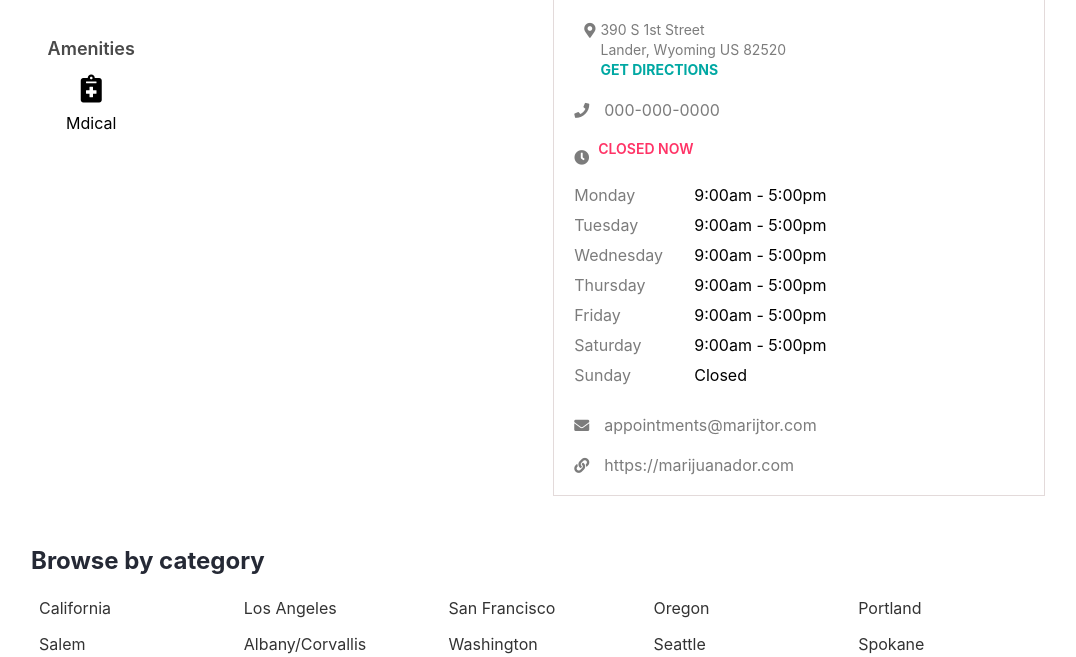
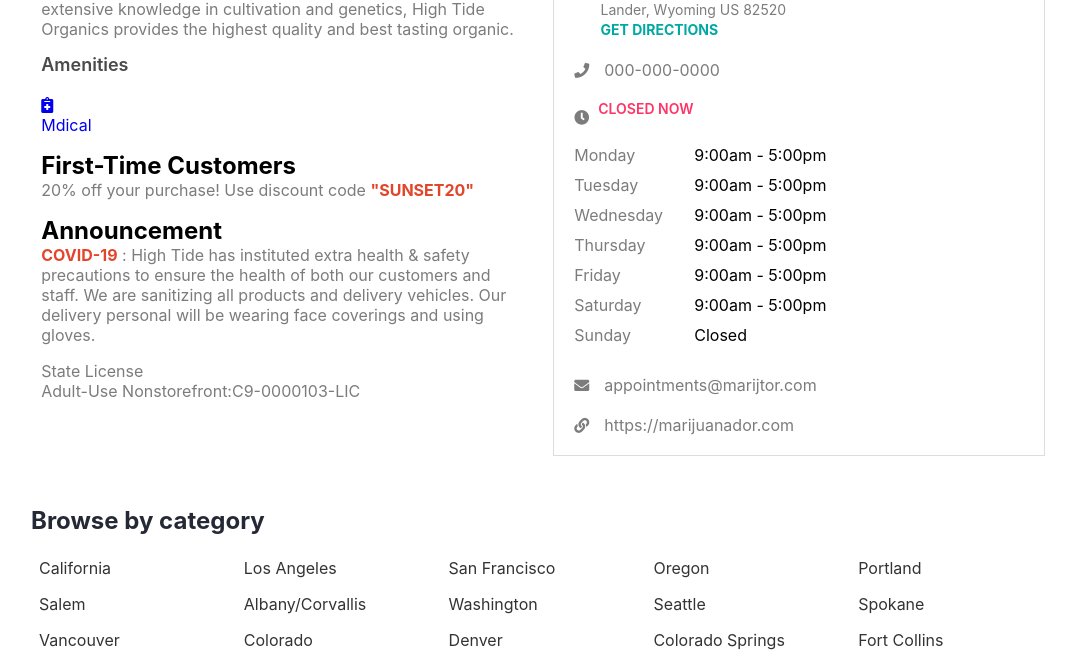
Before and after one commit to mindinstructions/bud_carriage_laravel_front_end, a PHP site: page /delivery-single.php in a window 1280 px wide, after a click on "Details". Shown: the part 862-1519 px from the top of the page, without its empty margins (97-1173 px from the left). Run offline with PHP 8.4, Linux system fonts and the light colour scheme; some libraries are stand-ins or nearby versions.

Commit message:
leftside add data

```diff
--- a/css/style.css
+++ b/css/style.css
@@ -522,7 +522,7 @@ border: 0.0625rem solid rgb(204, 204, 204);padding: 0px 1rem;color: rgb(74, 74,
 b{color: #e3452a;}.icon-2 {display: inline-grid;}.icon-2 span{font-size: 14px;}
 span i.fas.fa-briefcase-medical, .fa-pager, .fa-shopping-cart,
 .far.fa-clock,.fa-check{padding-right: 10px;padding-top: 10px; color: #252935;}.icon-3 { display: inline-grid;}
-.button {margin-top: 20px; width: 360px;padding-left: 50px;}
+.button {margin-top: 20px; width: 360px;padding-left: 50px;display: flex;}
 span.hello-1 {border: 1px solid;padding: 10px 12px; margin-right: 10px; font-size: 14px; font-style: normal;
   font-weight: 600; line-height: 20px;color: #60646f;}
   i.fas.fa-phone ,.fas.fa-map,.fas.fa-clock, .fas.fa-envelope,.fas.fa-link,.fab.fa-instagram,.fab.fa-twitter,.fab.fa-facebook,.fas.fa-map-marker-alt
@@ -536,7 +536,7 @@ button.w3-bar-item.w3-button {width: 95px; margin: 3px;border: none;background:
 font-size: 15px;cursor: pointer;color: #a5a9b1;}.tabbin-2{width: 100%;}
 /*tab contact weed map*/
 .main-tabb-cl{width: 100%; display: flex; padding-top: 20px;}
-.main-tabb-left{width: 48%;padding-top: 10px;}
+.main-tabb-left{width: 48%;}
 .amities-icon{width: 100%;display: flex;}
 .Introduction-bg {padding-top: 20px;padding-bottom: 20px;}
 .Introduction-bg h3{font-weight:600; font-size: 18px; line-height:20px;color: #4a4a4a;}
--- a/delivery-single.php
+++ b/delivery-single.php
@@ -402,9 +402,19 @@
                <div class="main-tabb-cl">
                   <div class="main-tabb-left">
                      <div class="first-time">
-                        <div class="amenties-bg">
+                        <div>
+                            <h2 class="cg">Introduction</h2>
+                            <p>High Tide is a premium delivery service, offering customers only the absolute best brands and highest quality ﻿products in the industry matched with professional and friendly service. High Tide is fully licensed by the state of California for both recreational and medicinal cannabis delivery. All of the products on our menu have been tested in a laboratory for purity and potency. We take great pride in serving our community and look forward to making your experience as easy and pleasant as possible.</p>
+                            <h2 class="cg">About Us</h2>
+                            <p>High Tide has been a West Side medical marijuana delivery service for almost a decade. Its founders were born and raised in the area and are honored to serve their community. With extensive knowledge in cultivation and genetics, High Tide Organics provides the highest quality and best tasting organic.</p>
                            <h3 class="cg">Amenities</h3>
                            <p><a href="#"><i class="fas fa-notes-medical"></i><br>Mdical</a></p>
+                            <h2 class="cg">First-Time Customers</h2>
+                            <p>20% off your purchase! Use discount code <b>"SUNSET20"</b></p>
+                            <h2 class="cg">Announcement</h2>
+                            <p><b>COVID-19</b> : High Tide has instituted extra health & safety precautions to ensure the health of both our customers and staff. We are sanitizing all products and delivery vehicles. Our delivery personal will be wearing face coverings and using gloves.</p>
+                            <p>State License<br>
+                            Adult-Use Nonstorefront:C9-0000103-LIC</p>
                         </div>
                      </div>
                   </div>
```
